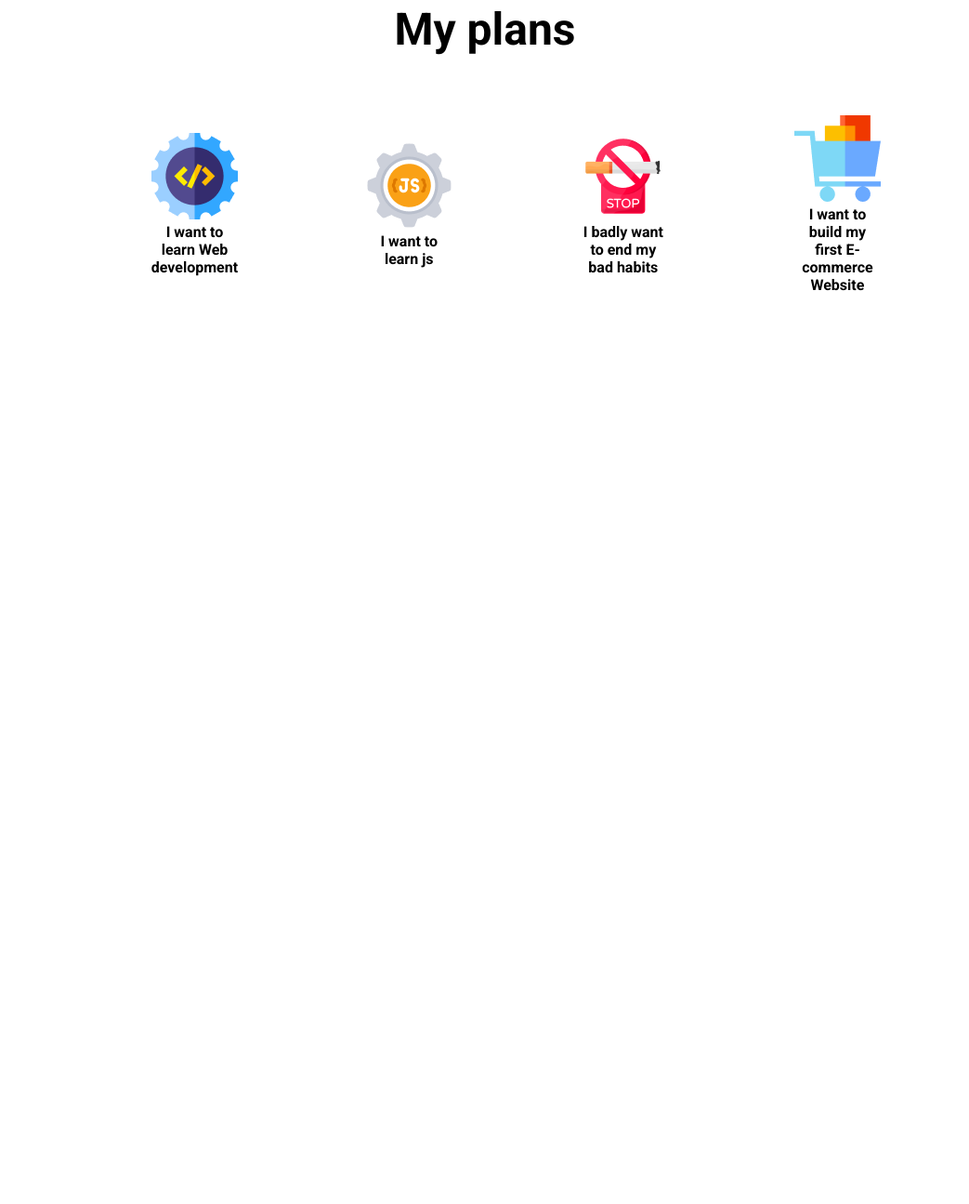
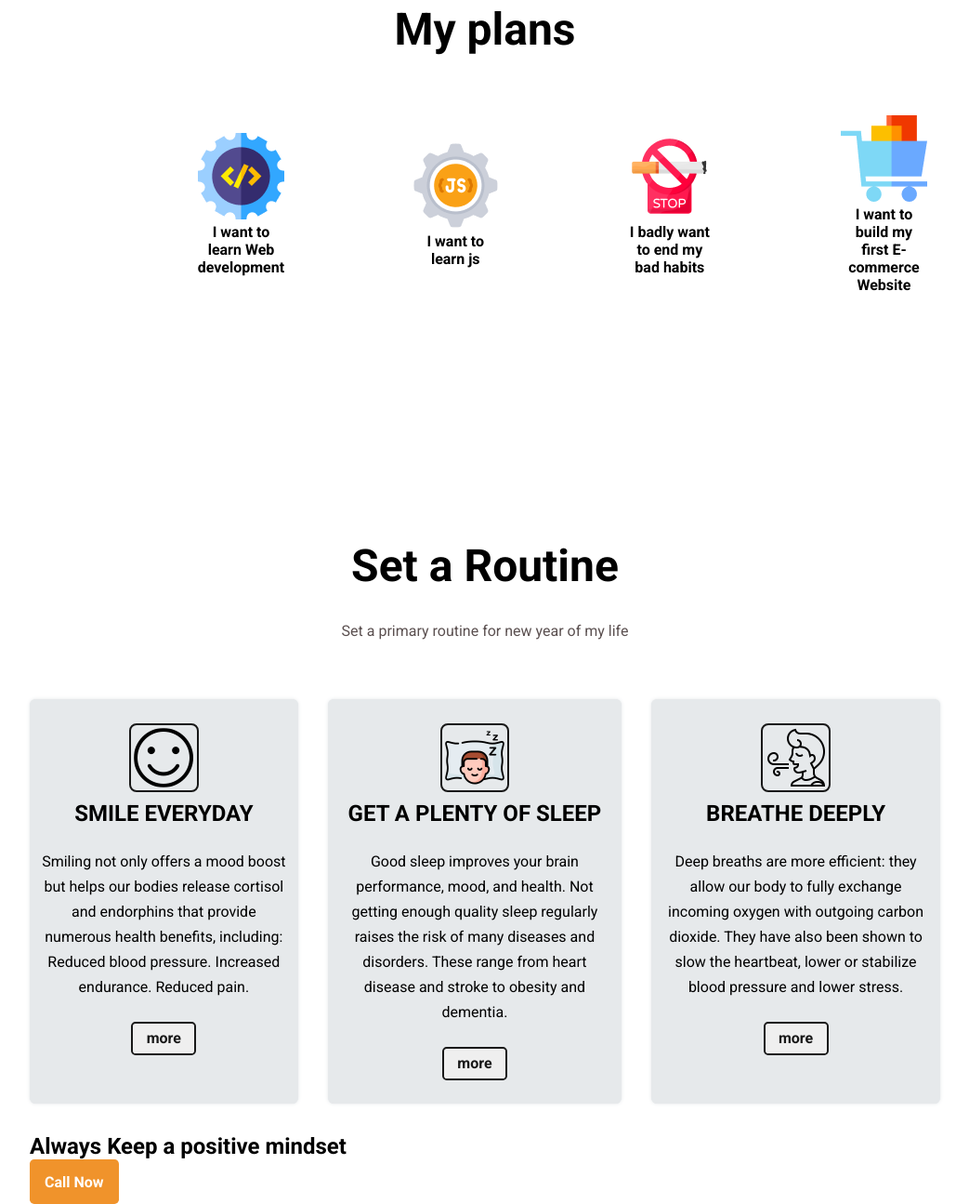
Before and after one commit to furqanRupom/New-Year-website, a plain HTML site: page index.html in a window 1280 px wide. Shown: the part 1784-3079 px from the top of the page at 93% size, without its empty margins (118-1161 px from the left). Before the commit the page ends 2132 px from the top, so only its background shows below. Drawn offline with Linux system fonts and the light colour scheme.

Commit message:
added set a routine section

```diff
--- a/index.html
+++ b/index.html
@@ -89,6 +89,7 @@
 
         <!-- my plan section start-->
 
+
         <section class="plan-section">
 
             <h1 class="plan-title">My plans</h1>
@@ -118,6 +119,68 @@
         <!-- my plan section end -->
 
 
+
+
+
+
+        <!-- set a routine section start-->
+
+
+
+
+        <!-- set a routine section end-->
+
+        <section class="set-section">
+
+            <h1 class="set-title">Set a Routine</h1>
+            <p class="set-description">Set a primary routine for new year of my life</p>
+
+
+
+            <div class="set-container">
+
+
+
+                <div class="set-item">
+
+                    <img src="./images/smile.png" alt="">
+                    <h1>smile Everyday</h1>
+                    <p>Smiling not only offers a mood boost but helps our bodies release cortisol and endorphins that provide numerous health benefits, including: Reduced blood pressure. Increased endurance. Reduced pain.</p>
+
+                    <button class="set-primary">more</button>
+                </div>
+                <div class="set-item">
+                    <img src="./images/day.png" alt="">
+                    <h1>Get a Plenty of Sleep</h1>
+                    <p>Good sleep improves your brain performance, mood, and health. Not getting enough quality sleep regularly raises the risk of many diseases and disorders. These range from heart disease and stroke to obesity and dementia.
+                    </p>
+                    <button class="set-primary">more</button>
+                </div>
+
+                <div class="set-item">
+                    <img src="./images/bad-breath.png" alt="">
+                    <h1>Breathe deeply</h1>
+                    <p>Deep breaths are more efficient: they allow our body to fully exchange incoming oxygen with outgoing carbon dioxide. They have also been shown to slow the heartbeat, lower or stabilize blood pressure and lower stress.</p>
+                    <button class="set-primary">more</button>
+                </div>
+            </div>
+        </section>
+
+
+        <!-- set a routine section end -->
+
+
+
+
+
+        <!-- positive section start -->
+
+        <section class="postive-section">
+            <h1>Always Keep a positive mindset</h1>
+            <button class="btn-primary">Call Now</button>
+        </section>
+
+        <!-- positive section start -->
     </main>
 
 
--- a/style/style.css
+++ b/style/style.css
@@ -63,7 +63,7 @@
 
 .main-container{
 
-    margin: 159px 100px 0;
+    margin: 159px 150px 0;
 }
 
 
@@ -77,8 +77,9 @@
 
 }
 .failure-container{
-    max-width: 416px;
-    padding: 2rem;
+    max-width: 450px;
+    /* padding: 2rem; */
+    padding-left: 2rem;
 }
 
 .failure-title{
@@ -140,4 +141,66 @@
 /* plan section end */
 
 
+
+/* set a routine section style start */
+
+.set-section{
+    margin-top: 200px;
+    padding: 2rem 0;
+    text-align: center;
+}
+
+.set-title{
+    font-size: 3rem;
+
+}
+
+.set-description{
+    padding: 2rem 0;
+    color: #5b5050;
+}
+
+.set-container{
+    margin-top: 2rem;
+    display: flex;
+    gap: 2rem;
+}
+
+.set-item{
+    background-color: #e6e9eb;
+    padding: 1.6rem 0.7rem;
+    box-shadow: 0 0 4px #e6e9eb,
+    0 0 1px #e6e9eb;
+    border-radius: 0.4rem;
+}
+.set-item img{
+    border: 2px solid #181818;
+    padding: 0.2rem;
+    border-radius: 0.5rem;
+}
+
+.set-item h1{
+    padding-top: 0.3rem;
+    text-transform: uppercase;
+}
+.set-item p{
+    padding: 1.5rem 0;
+    line-height: 27px;
+}
+.set-primary{
+    padding: 0.4rem 0.9rem;
+    border-radius: 0.3rem;
+    border: 2px solid #181818;
+    color: #181818;
+    font-size: 1rem;
+    font-weight: 600;
+    transition: 0.4s ease-in-out;
+}
+.set-primary:hover{
+    color: #fff;
+    background-color: #181818;
+}
+
+/* set a routine section style start */
+
 /* main section style end */
```
Also changed, not shown: images/bad-breath.png (added), images/day.png (added), images/smile.png (added).
